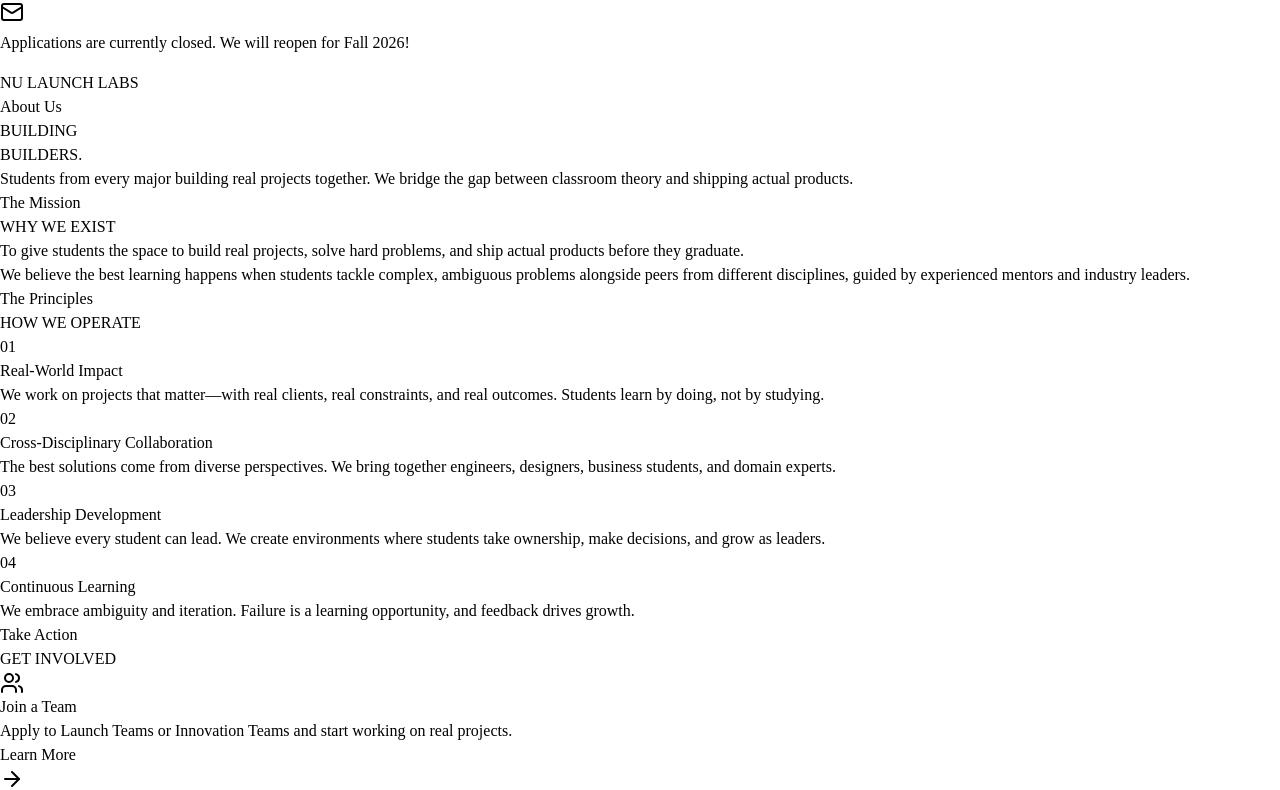
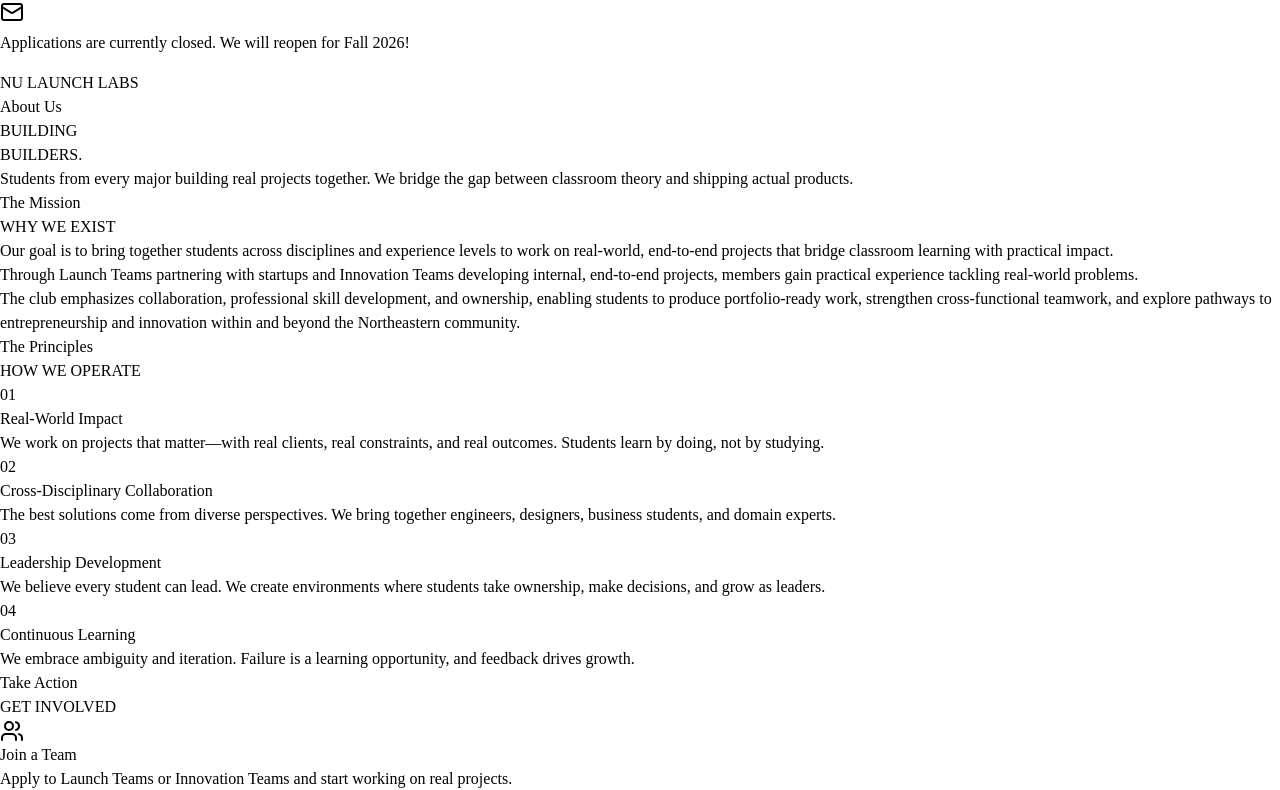
Before and after one commit to helloalara2025/northeastern-launch-labs, a React (Vite) app in the folder client/: page /about in a window 1280 px wide. Shown: the top 790 px of the page. Built offline with nearby package versions, Linux system fonts and the light colour scheme.

Commit message:
Checkpoint: Updated the About page to include the newly provided mission and goals, ensuring the content matches the dark-mode builder aesthetic and clearly communicates the organization's purpose.

```diff
--- a/client/src/pages/About.tsx
+++ b/client/src/pages/About.tsx
@@ -38,10 +38,13 @@ export default function About() {
               </div>
               <div className="md:col-span-8">
                 <p className="text-2xl md:text-3xl text-white leading-relaxed mb-8 font-medium">
-                  To give students the space to build real projects, solve hard problems, and ship actual products before they graduate.
+                  Our goal is to bring together students across disciplines and experience levels to work on real-world, end-to-end projects that bridge classroom learning with practical impact.
+                </p>
+                <p className="text-xl text-muted leading-relaxed mb-6">
+                  Through Launch Teams partnering with startups and Innovation Teams developing internal, end-to-end projects, members gain practical experience tackling real-world problems.
                 </p>
                 <p className="text-xl text-muted leading-relaxed">
-                  We believe the best learning happens when students tackle complex, ambiguous problems alongside peers from different disciplines, guided by experienced mentors and industry leaders.
+                  The club emphasizes collaboration, professional skill development, and ownership, enabling students to produce portfolio-ready work, strengthen cross-functional teamwork, and explore pathways to entrepreneurship and innovation within and beyond the Northeastern community.
                 </p>
               </div>
             </div>
```
Also changed, not shown: 1 other file (tests, documents, lock files or other folders).
